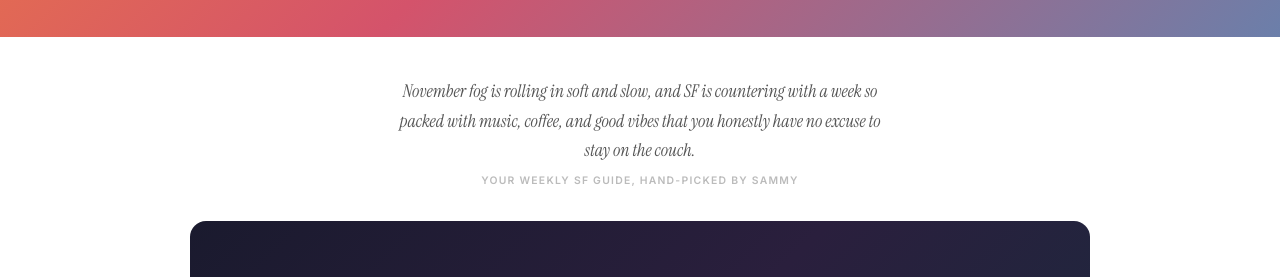
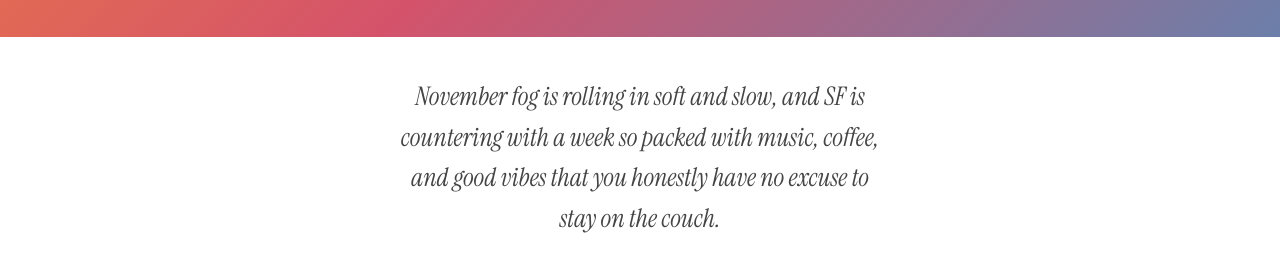
Before and after one commit to wangsamanthay/sammyssf, a website: page index.html in a window 1280 px wide. Shown: the part 190-467 px from the top of the page. Drawn offline with Linux system fonts and the light colour scheme.

Commit message:
Remove tagline label, let editorial hook flow into event pick card
Co-Authored-By: Claude Opus 4.6 <noreply@anthropic.com>
Claude-Session: https://claude.ai/code/session_01D4EeEdtHjMdfkW1dCtd4tk

```diff
--- a/build.mjs
+++ b/build.mjs
@@ -14,7 +14,7 @@ html = html.replace(/<!--ISSUE-->/g, data.issue || "01");
 // Editorial hook (playbooks landing)
 const editorialHook = data.editorialHook || "";
 if (editorialHook) {
-  html = html.replace("<!--EDITORIAL_HOOK-->", `<p style="font-family: 'Instrument Serif', serif; font-size: 1.1rem; color: #555; line-height: 1.7; text-align: center; margin-bottom: 0.5rem; font-style: italic;">${esc(editorialHook)}</p>`);
+  html = html.replace("<!--EDITORIAL_HOOK-->", `<p style="font-family: 'Instrument Serif', serif; font-size: clamp(1.3rem, 3.5vw, 1.6rem); color: #444; line-height: 1.6; text-align: center; margin-bottom: 2.5rem; font-style: italic;">${esc(editorialHook)}</p>`);
 } else {
   html = html.replace("<!--EDITORIAL_HOOK-->", "");
 }
--- a/index.html
+++ b/index.html
@@ -51,7 +51,7 @@
   .landing-hero-date { font-size: 0.8rem; color: rgba(255,255,255,0.55); }
 
   .landing-body { padding: 2.5rem 1.5rem; max-width: 540px; margin: 0 auto; text-align: center; }
-  .landing-tagline { font-family: 'Inter', sans-serif; font-size: 0.65rem; font-weight: 600; letter-spacing: 0.12em; text-transform: uppercase; color: #bbb; line-height: 1.4; margin-bottom: 2rem; }
+  .landing-tagline { display: none; }
   .landing-desc { display: none; }
 
   .landing-section-label { font-family: 'JetBrains Mono', monospace; font-size: 0.6rem; letter-spacing: 0.15em; text-transform: uppercase; color: #E8734A; margin-bottom: 12px; }
@@ -307,7 +307,7 @@
   </div>
 
   <div class="landing-body">
-    <p style="font-family: 'Instrument Serif', serif; font-size: 1.1rem; color: #555; line-height: 1.7; text-align: center; margin-bottom: 0.5rem; font-style: italic;">November fog is rolling in soft and slow, and SF is countering with a week so packed with music, coffee, and good vibes that you honestly have no excuse to stay on the couch.</p>
+    <p style="font-family: 'Instrument Serif', serif; font-size: clamp(1.3rem, 3.5vw, 1.6rem); color: #444; line-height: 1.6; text-align: center; margin-bottom: 2.5rem; font-style: italic;">November fog is rolling in soft and slow, and SF is countering with a week so packed with music, coffee, and good vibes that you honestly have no excuse to stay on the couch.</p>
     <h2 class="landing-tagline">Your weekly SF guide, hand-picked by Sammy</h2>
 
     <div class="landing-pick-wrap">
```
Also changed, not shown: template.html (+1 -1 lines).
